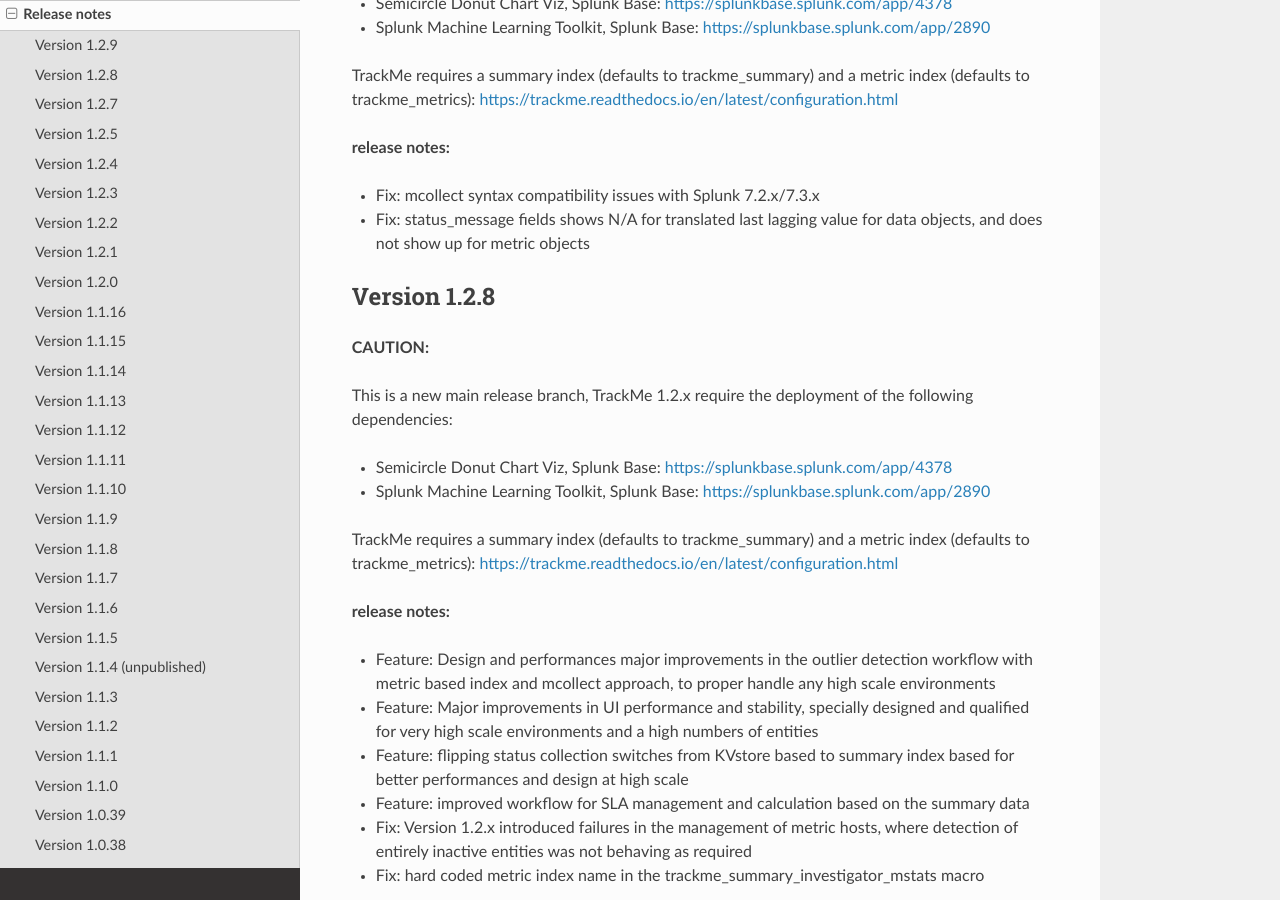
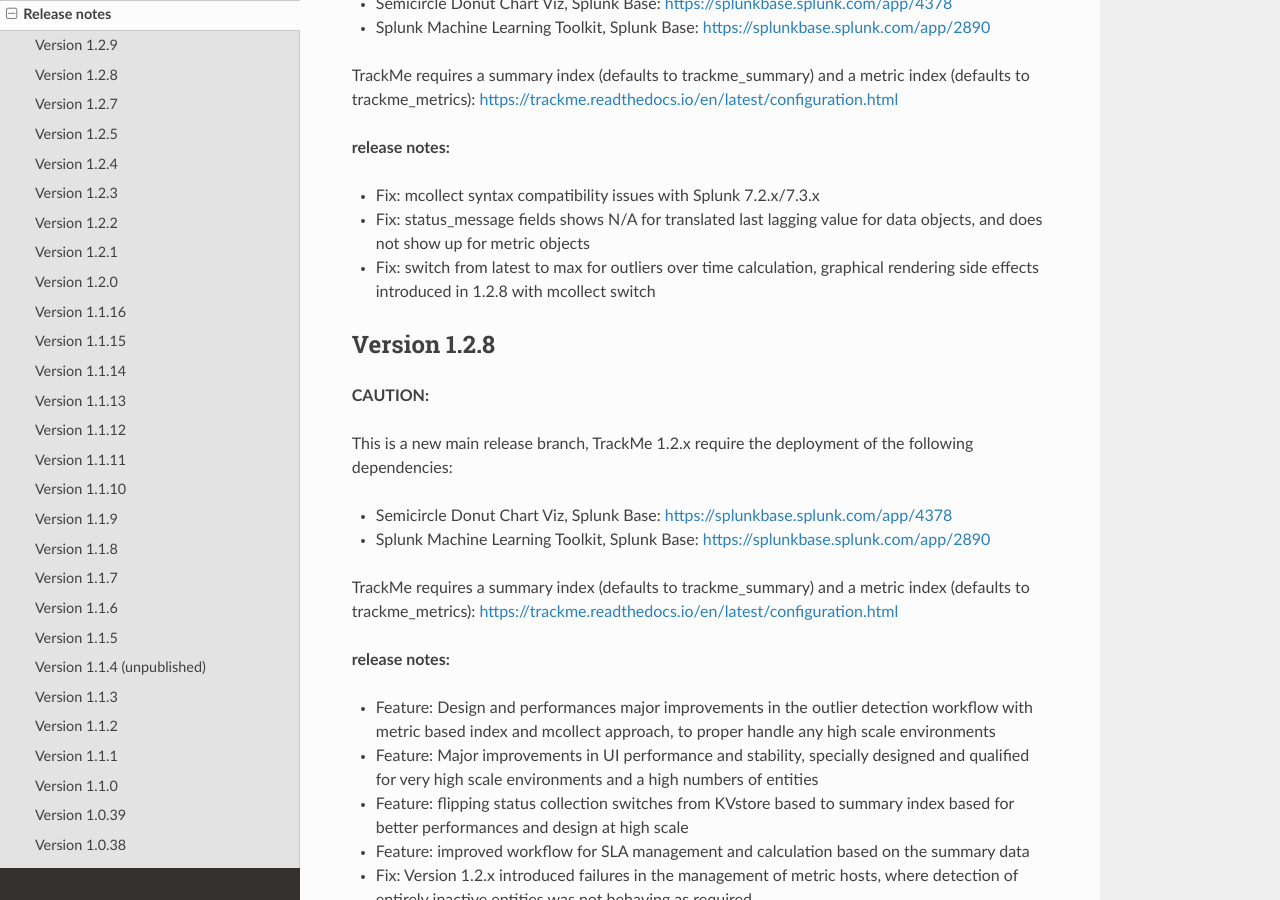
Before and after one commit to guilhemmarchand/trackme, a Sphinx documentation site: the page built from docs/releasenotes.rst, in a window 1280 px wide and 900 px high, scrolled down 344 px. Built offline with Sphinx 7.4.7 and the Read the Docs theme 2.0.0, drawn with Linux system fonts in a browser that asks for light colours.

Commit message:
Version 1.2.9
**CAUTION:**

This is a new main release branch, TrackMe 1.2.x require the deployment of the following dependencies:

- Semicircle Donut Chart Viz, Splunk Base: https://splunkbase.splunk.com/app/4378
- Splunk Machine Learning Toolkit, Splunk Base: https://splunkbase.splunk.com/app/2890

TrackMe requires a summary index (defaults to trackme_summary) and a metric index (defaults to trackme_metrics):
https://trackme.readthedocs.io/en/latest/configuration.html

**release notes:**

- Fix: mcollect syntax compatibility issues with Splunk 7.2.x/7.3.x
- Fix: status_message fields shows N/A for translated last lagging value for data objects, and does not show up for metric objects
- Fix: switch from latest to max for outliers over time calculation, graphical rendering side effects introduced in 1.2.8 with mcollect switch

```diff
--- a/docs/releasenotes.rst
+++ b/docs/releasenotes.rst
@@ -18,6 +18,7 @@
 
 - Fix: mcollect syntax compatibility issues with Splunk 7.2.x/7.3.x
 - Fix: status_message fields shows N/A for translated last lagging value for data objects, and does not show up for metric objects
+- Fix: switch from latest to max for outliers over time calculation, graphical rendering side effects introduced in 1.2.8 with mcollect switch
 
 Version 1.2.8
 =============
```
Also changed, not shown: 3 other files.
